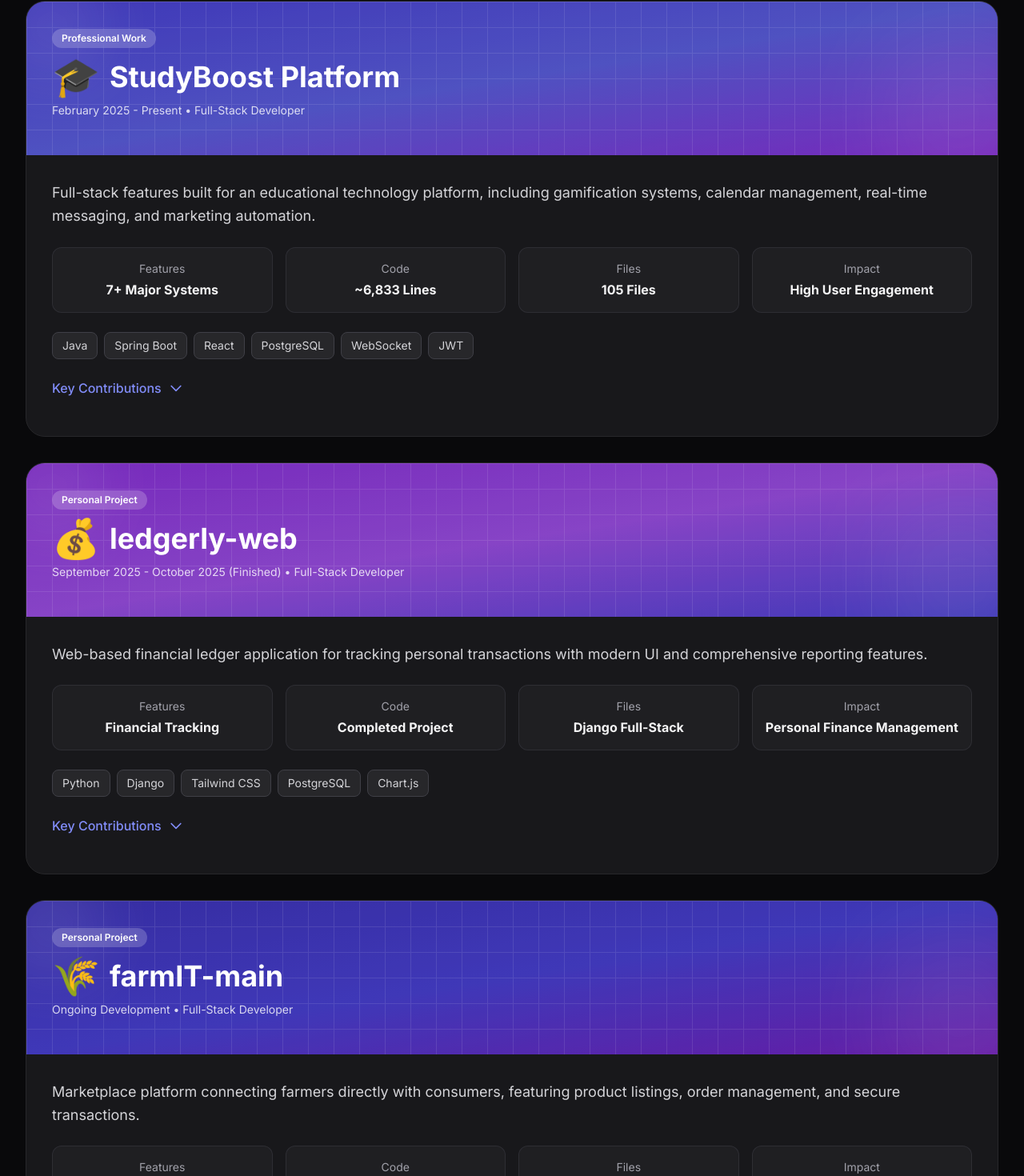
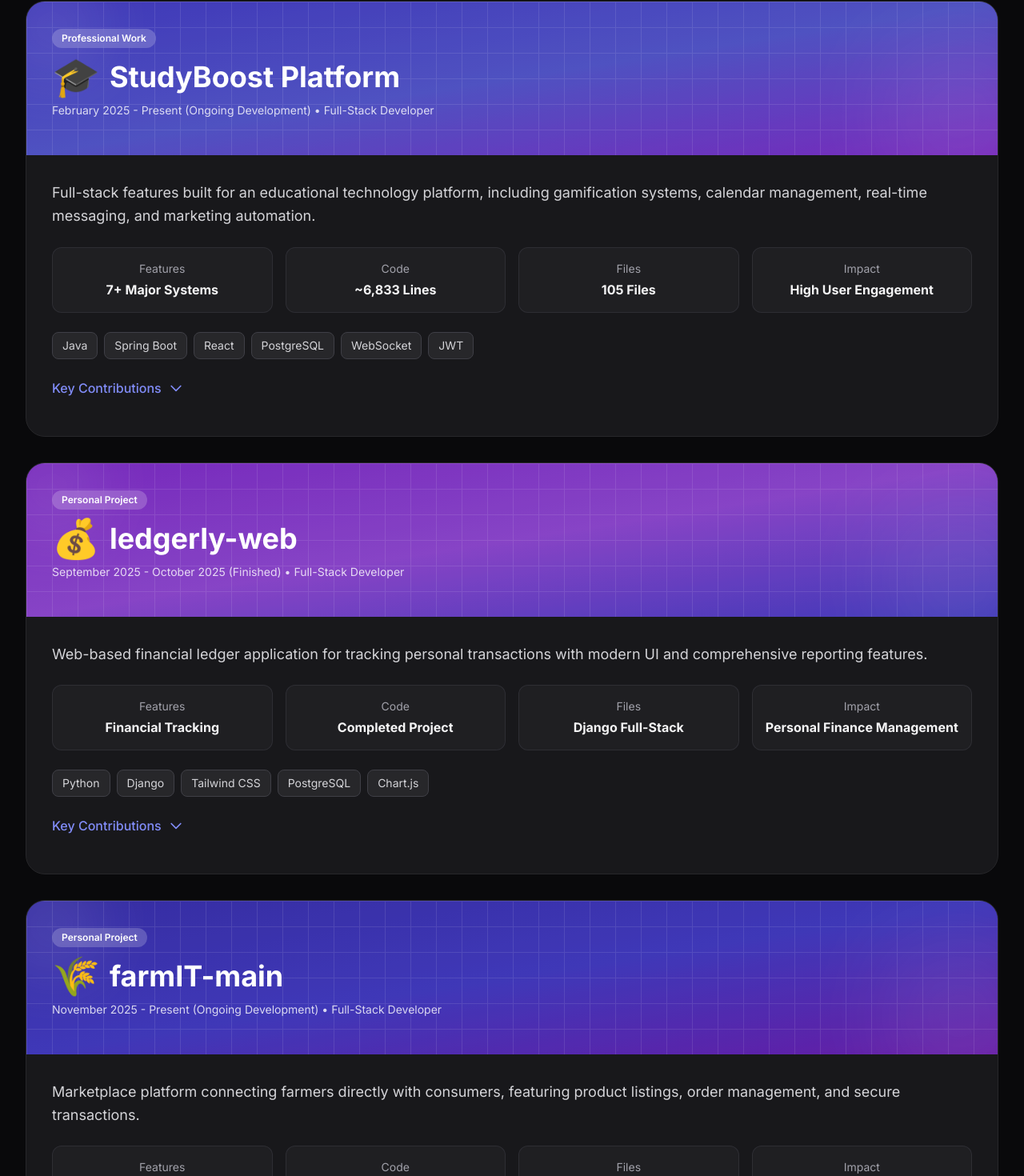
Before and after one commit to Kzu0-afk/judieloppura, a React (Vite) app in the folder portfolio/: page / in a window 1280 px wide. Shown: the part 3117-4587 px from the top of the page at 80% size. Built offline with nearby package versions, Linux system fonts and the light colour scheme.

Commit message:
11222025_feat(Portfolio): Modified date of employment for Studyboost and farmIT-main

```diff
--- a/portfolio/src/components/Contributions.jsx
+++ b/portfolio/src/components/Contributions.jsx
@@ -8,7 +8,7 @@ const Contributions = () => {
     {
       id: 1,
       project: 'StudyBoost Platform',
-      period: 'February 2025 - Present',
+      period: 'February 2025 - Present (Ongoing Development)',
       type: 'Professional Work',
       role: 'Full-Stack Developer',
       description: 'Full-stack features built for an educational technology platform, including gamification systems, calendar management, real-time messaging, and marketing automation.',
@@ -59,7 +59,7 @@ const Contributions = () => {
     {
       id: 3,
       project: 'farmIT-main',
-      period: 'Ongoing Development',
+      period: 'November 2025 - Present (Ongoing Development)',
       type: 'Personal Project',
       role: 'Full-Stack Developer',
       description: 'Marketplace platform connecting farmers directly with consumers, featuring product listings, order management, and secure transactions.',
```
